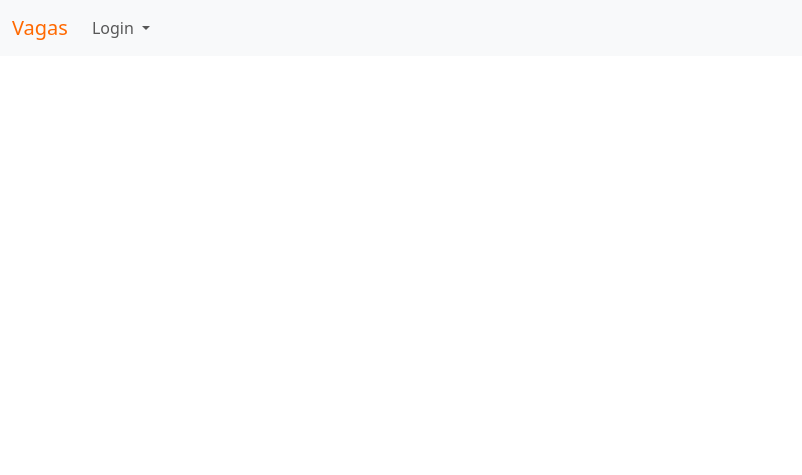
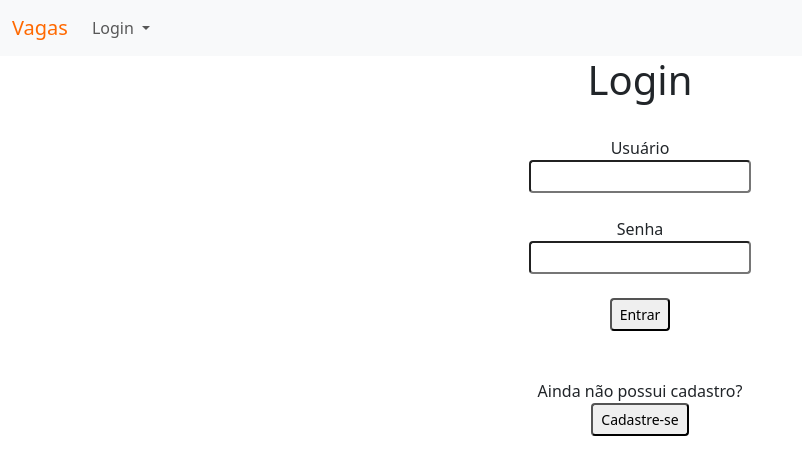
Before and after one commit to godoimatheus/vagas, a Django app: page / in a window 1280 px wide. Before the commit the part shown is almost empty. Shown: the top 475 px of the page, without its empty margins (0-802 px from the left). Run offline with Django 4.2, Linux system fonts and the light colour scheme.

Commit message:
feat: cria tela de login

```diff
--- a/projeto_vagas/app_vagas/templates/autenticacao/login.html
+++ b/projeto_vagas/app_vagas/templates/autenticacao/login.html
@@ -31,5 +31,31 @@
 </nav>
 
     <script src="https://cdn.jsdelivr.net/npm/bootstrap@5.3.0/dist/js/bootstrap.bundle.min.js" integrity="sha384-geWF76RCwLtnZ8qwWowPQNguL3RmwHVBC9FhGdlKrxdiJJigb/j/68SIy3Te4Bkz" crossorigin="anonymous"></script>
+
+    <form action="{% url 'login' %}" method="post">
+      {% csrf_token %}
+      <div style="text-align: center;" class="container">
+        <h1>Login</h1>
+        <br>
+        Usuário
+        <br>
+        <input name="usuario" class="form-control-sm" type="email">
+        <br>
+        <br>
+        Senha
+        <br>
+        <input name="senha" class="form-control-sm" type="password">
+        <br>
+        <br>
+        <button class="form-control-sm">Entrar</button>
+        <br>
+        <br>
+        <br>
+        Ainda não possui cadastro?
+        <br>
+        <button class="form-control-sm">Cadastre-se</button>
+      </div>
+    </form>
+
   </body>
 </html>
```
